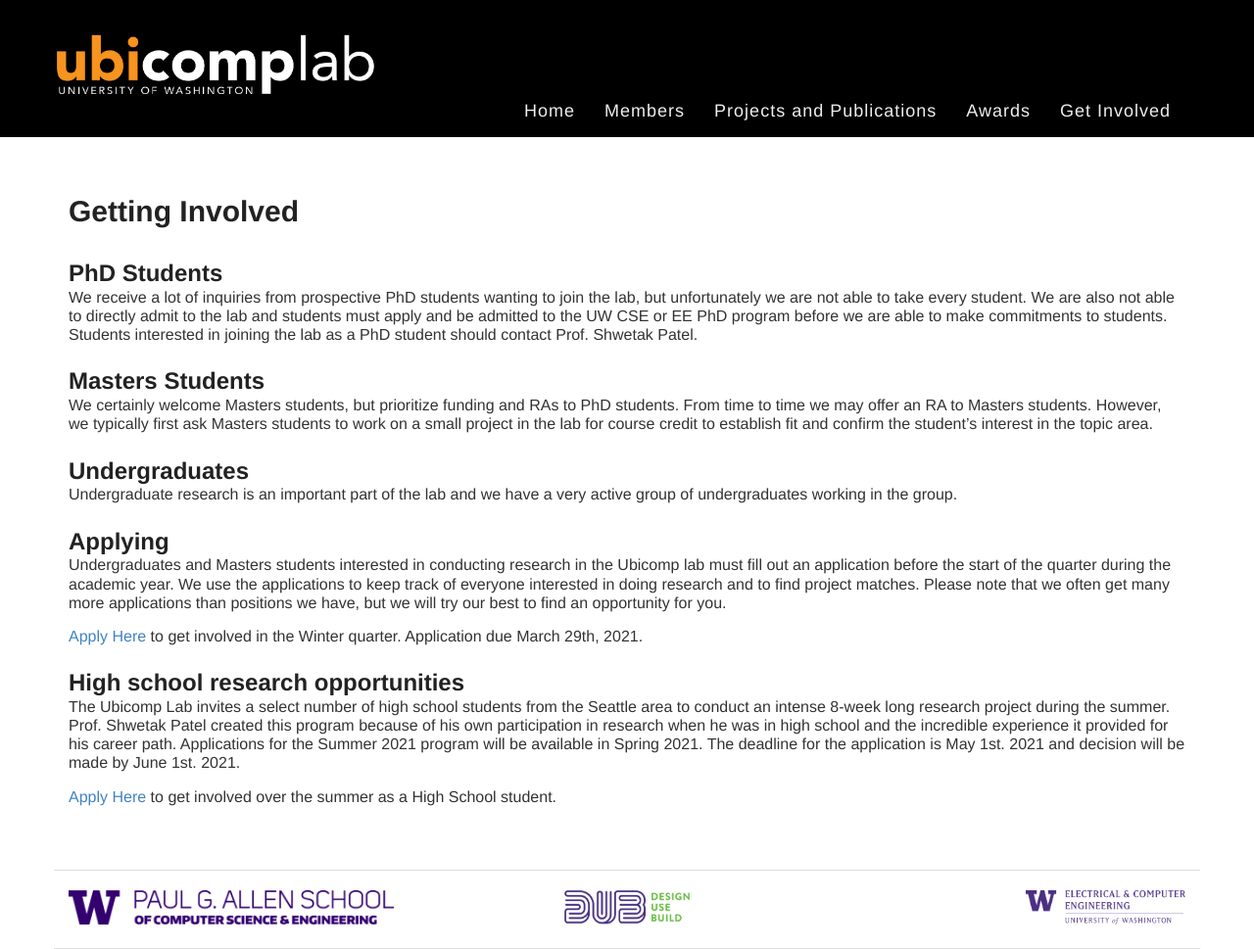
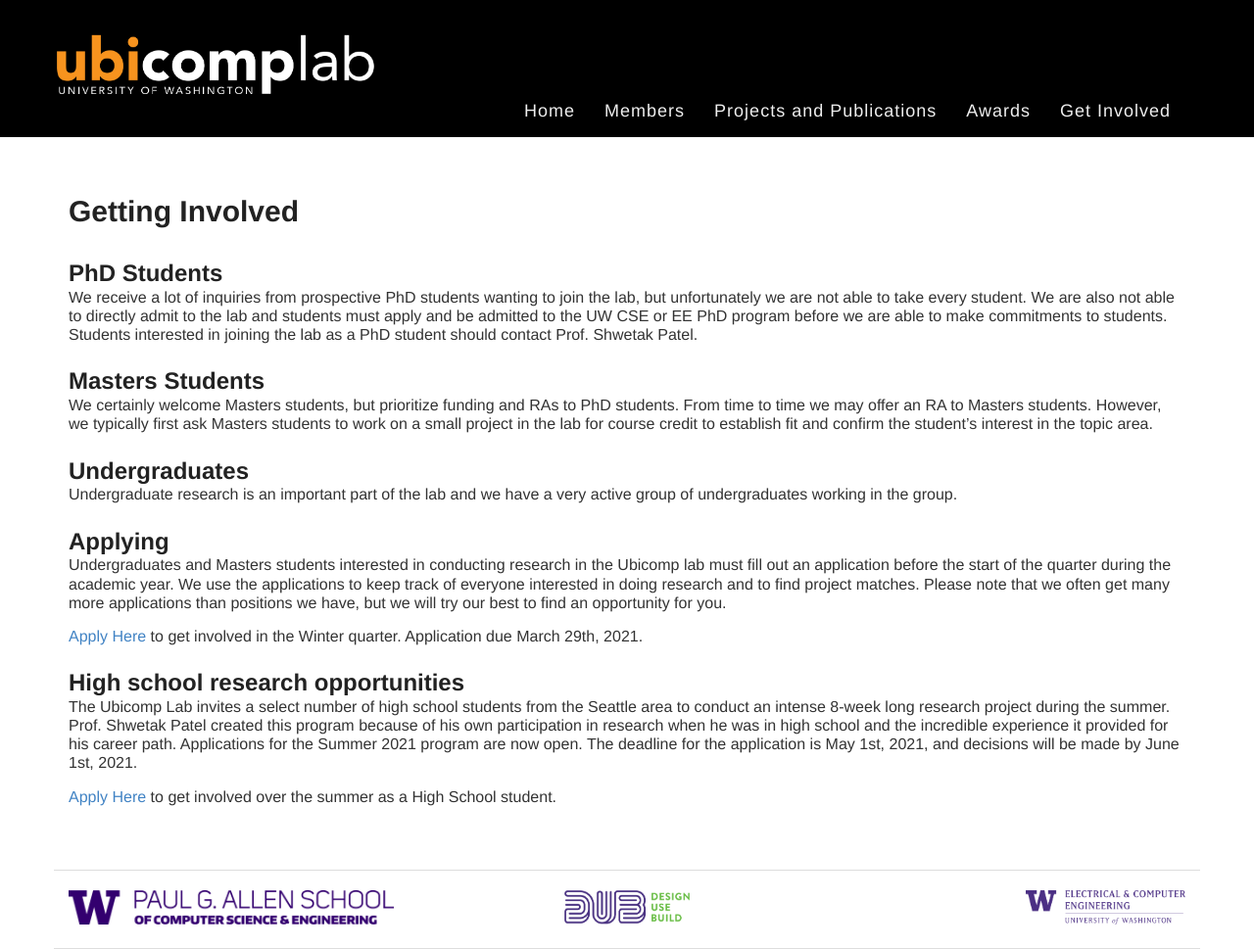
Before and after one commit to ubicomplab/ubicomplab.github.io, a Jekyll site: the page built from get_involved/index.md, in a window 1280 px wide. Shown: the whole page at 98% size. Built offline with Jekyll 4.4.1, drawn with Linux system fonts in a browser that asks for light colours; some web fonts are replaced.

Commit message:
Update get_involved/index.md

```diff
--- a/get_involved/index.md
+++ b/get_involved/index.md
@@ -19,6 +19,6 @@
 
 
 ## High school research opportunities
-The Ubicomp Lab invites a select number of high school students from the Seattle area to conduct an intense 8-week long research project during the summer.  Prof. Shwetak Patel created this program because of his own participation in research when he was in high school and the incredible experience it provided for his career path. Applications for the Summer 2021 program will be available in Spring 2021. The deadline for the application is May 1st. 2021 and decision will be made by June 1st. 2021.
+The Ubicomp Lab invites a select number of high school students from the Seattle area to conduct an intense 8-week long research project during the summer.  Prof. Shwetak Patel created this program because of his own participation in research when he was in high school and the incredible experience it provided for his career path. Applications for the Summer 2021 program are now open. The deadline for the application is May 1st, 2021, and decisions will be made by June 1st, 2021.
 
-<a href="https://www.surveygizmo.com/s3/5315212/UbiComp-Lab-High-School-Research-Application-Summer-2020">Apply Here</a> to get involved over the summer as a High School student.
+<a href="https://survey.alchemer.com/s3/6229580/UbiComp-Lab-High-School-Research-Application-Summer-2021">Apply Here</a> to get involved over the summer as a High School student.
```
